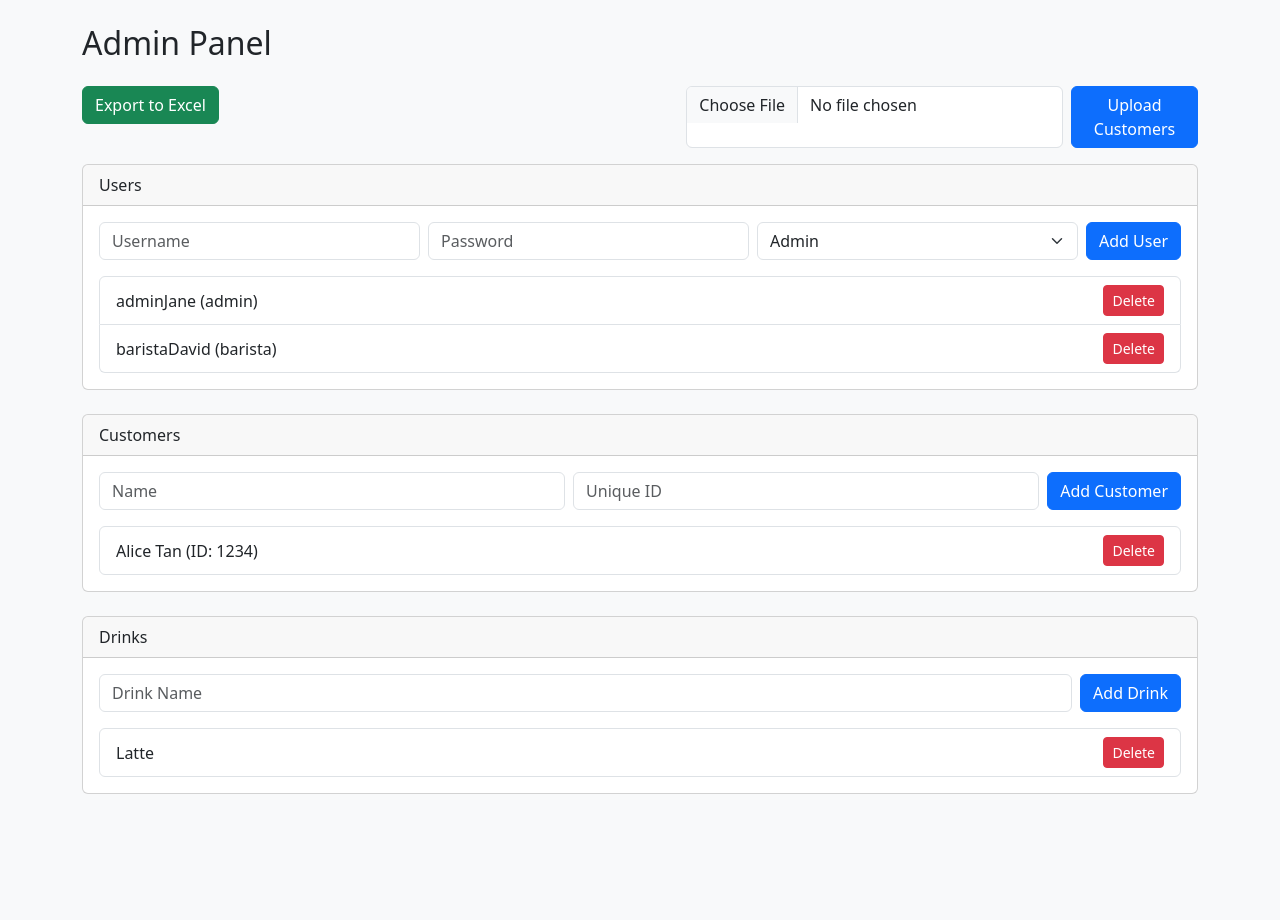
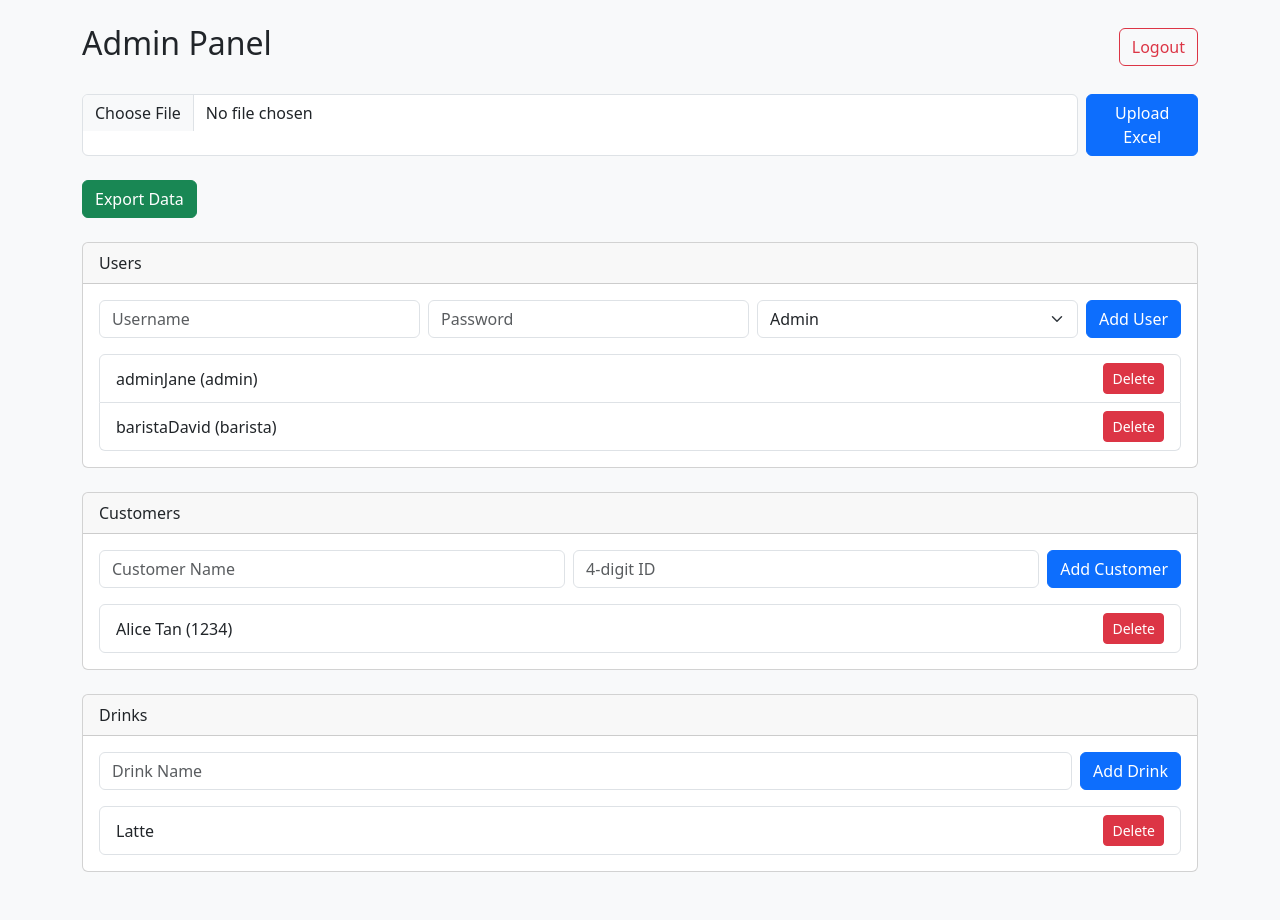
Before and after one commit to dycw30/coffee-loyalty-card, a Flask app: page /admin in a window 1280 px wide. Before the commit the page ends 794 px from the top, so only its background shows below. Run offline with Flask 3, Linux system fonts and the light colour scheme; a user stored in the database is signed in; data comes from the database, SQL or seed files in the repository.

Commit message:
Restore admin.html with Export, Upload, Logout, Cards

```diff
--- a/templates/admin.html
+++ b/templates/admin.html
@@ -7,26 +7,29 @@
 </head>
 <body class="bg-light">
 <div class="container py-4">
-    <h2 class="mb-4">Admin Panel</h2>
+    <div class="d-flex justify-content-between align-items-center mb-4">
+        <h2>Admin Panel</h2>
+        <a href="/logout" class="btn btn-outline-danger">Logout</a>
+    </div>
 
-    <!-- Export and Upload -->
-    <div class="mb-3 d-flex justify-content-between">
-        <form action="/export_data" method="GET">
-            <button type="submit" class="btn btn-success">Export to Excel</button>
-        </form>
-        <form action="/upload_customers" method="POST" enctype="multipart/form-data" class="d-flex">
-            <input type="file" name="file" accept=".xlsx" required class="form-control me-2">
-            <button type="submit" class="btn btn-primary">Upload Customers</button>
+    <div class="mb-4">
+        <form action="/upload_customers" method="post" enctype="multipart/form-data" class="d-flex gap-2">
+            <input type="file" name="file" accept=".xlsx" class="form-control" required>
+            <button type="submit" class="btn btn-primary">Upload Excel</button>
         </form>
     </div>
 
-    <!-- Users Section -->
+    <div class="mb-4">
+        <a href="/export_data" class="btn btn-success">Export Data</a>
+    </div>
+
+    <!-- Users -->
     <div class="card mb-4">
         <div class="card-header">Users</div>
         <div class="card-body">
-            <form action="/add_user" method="POST" class="row g-2 mb-3">
-                <div class="col"><input type="text" name="username" placeholder="Username" class="form-control" required></div>
-                <div class="col"><input type="password" name="password" placeholder="Password" class="form-control" required></div>
+            <form action="/add_user" method="post" class="row g-2 mb-3">
+                <div class="col"><input type="text" name="username" class="form-control" placeholder="Username" required></div>
+                <div class="col"><input type="password" name="password" class="form-control" placeholder="Password" required></div>
                 <div class="col">
                     <select name="role" class="form-select" required>
                         <option value="admin">Admin</option>
@@ -39,7 +42,7 @@
                 {% for user in users %}
                 <li class="list-group-item d-flex justify-content-between align-items-center">
                     {{ user.username }} ({{ user.role }})
-                        <form action="/delete_user" method="POST" class="m-0">
+                    <form action="/delete_user" method="post" class="m-0">
                         <input type="hidden" name="user_id" value="{{ user.id }}">
                         <button type="submit" class="btn btn-sm btn-danger">Delete</button>
                     </form>
@@ -49,20 +52,20 @@
         </div>
     </div>
 
-    <!-- Customers Section -->
+    <!-- Customers -->
     <div class="card mb-4">
         <div class="card-header">Customers</div>
         <div class="card-body">
-            <form action="/add_customer" method="POST" class="row g-2 mb-3">
-                <div class="col"><input type="text" name="name" placeholder="Name" class="form-control" required></div>
-                <div class="col"><input type="text" name="unique_id" placeholder="Unique ID" maxlength="4" class="form-control" required></div>
+            <form action="/add_customer" method="post" class="row g-2 mb-3">
+                <div class="col"><input type="text" name="name" class="form-control" placeholder="Customer Name" required></div>
+                <div class="col"><input type="text" name="unique_id" class="form-control" placeholder="4-digit ID" maxlength="4" required></div>
                 <div class="col-auto"><button type="submit" class="btn btn-primary">Add Customer</button></div>
             </form>
             <ul class="list-group">
                 {% for customer in customers %}
                 <li class="list-group-item d-flex justify-content-between align-items-center">
-                        {{ customer.name }} (ID: {{ customer.unique_id }})
-                        <form action="/delete_customer" method="POST" class="m-0">
+                    {{ customer.name }} ({{ customer.unique_id }})
+                    <form action="/delete_customer" method="post" class="m-0">
                         <input type="hidden" name="customer_id" value="{{ customer.id }}">
                         <button type="submit" class="btn btn-sm btn-danger">Delete</button>
                     </form>
@@ -72,19 +75,19 @@
         </div>
     </div>
 
-    <!-- Drinks Section -->
-    <div class="card">
+    <!-- Drinks -->
+    <div class="card mb-4">
         <div class="card-header">Drinks</div>
         <div class="card-body">
-            <form action="/add_drink" method="POST" class="row g-2 mb-3">
-                <div class="col"><input type="text" name="drink_name" placeholder="Drink Name" class="form-control" required></div>
+            <form action="/add_drink" method="post" class="row g-2 mb-3">
+                <div class="col"><input type="text" name="drink_name" class="form-control" placeholder="Drink Name" required></div>
                 <div class="col-auto"><button type="submit" class="btn btn-primary">Add Drink</button></div>
             </form>
             <ul class="list-group">
                 {% for drink in drinks %}
                 <li class="list-group-item d-flex justify-content-between align-items-center">
                     {{ drink.name }}
-                        <form action="/delete_drink" method="POST" class="m-0">
+                    <form action="/delete_drink" method="post" class="m-0">
                         <input type="hidden" name="drink_id" value="{{ drink.id }}">
                         <button type="submit" class="btn btn-sm btn-danger">Delete</button>
                     </form>
```
Lines whose indentation alone changed are shown as unchanged.
